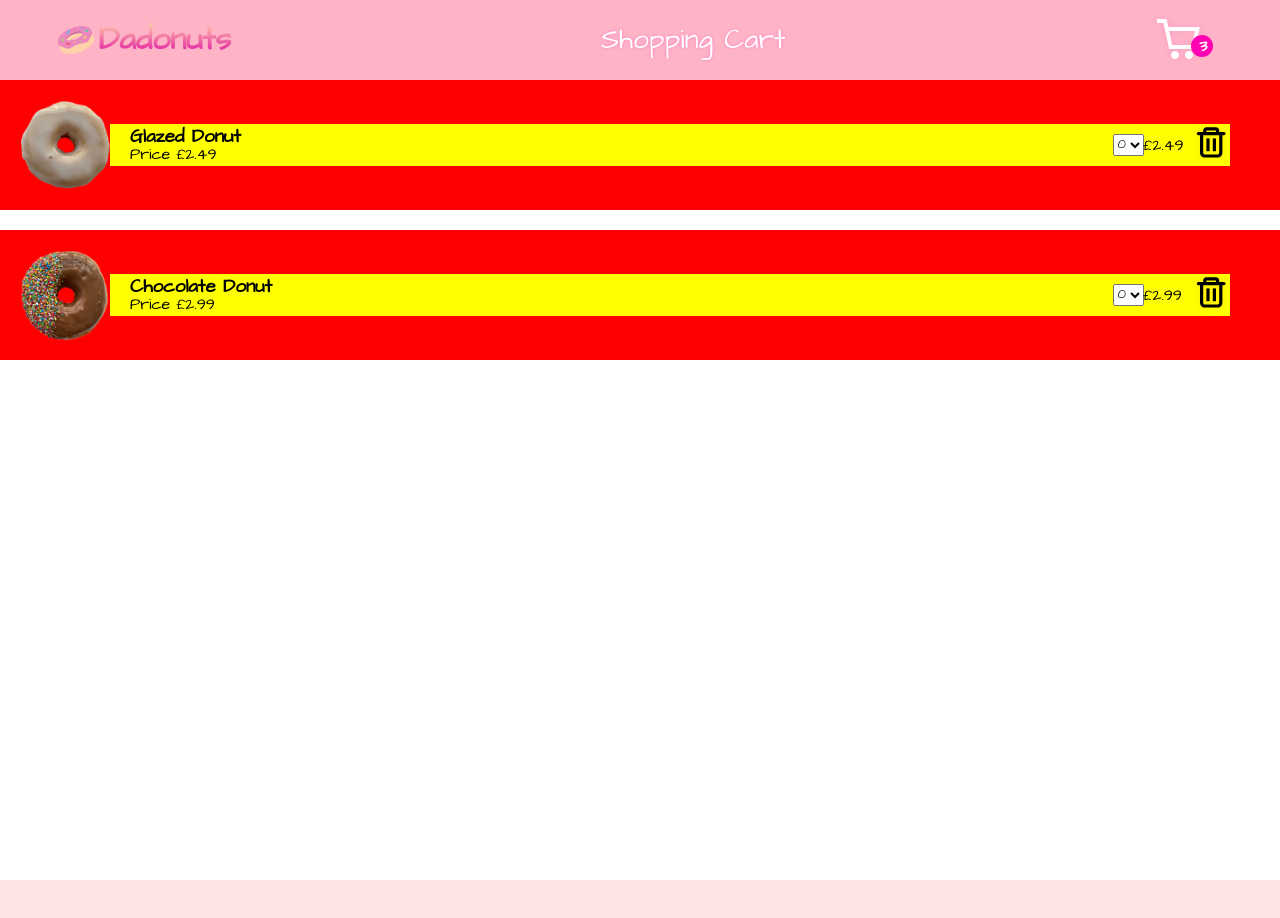
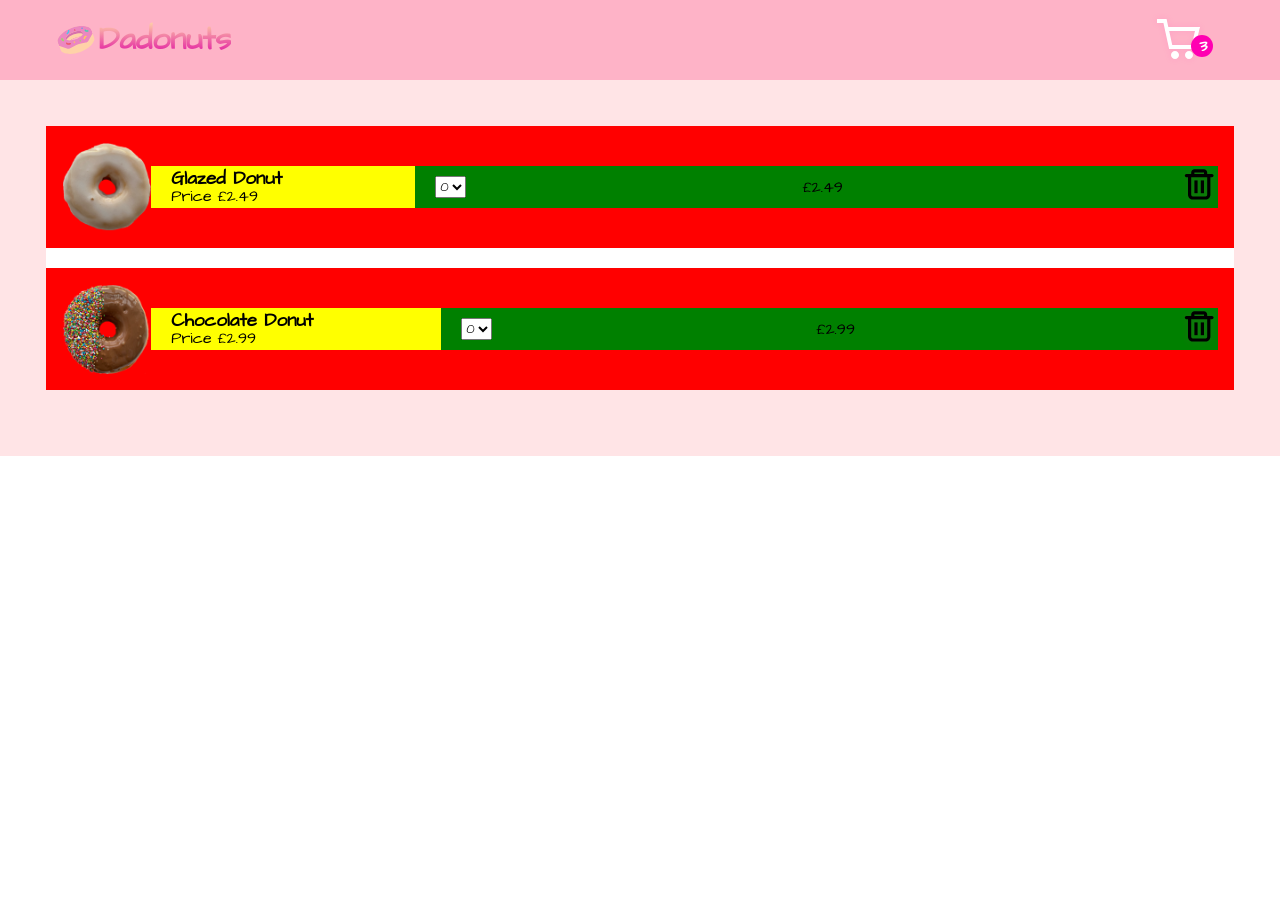
Before and after one commit to harry79ph/react-js-dadonuts, a React (Create React App) app: page /cart in a window 1280 px wide. Shown: the top 918 px of the page. After the commit the page ends 800 px from the top, so only its background shows below. Built offline with nearby package versions, Linux system fonts and the light colour scheme.

Commit message:
minor changes

```diff
--- a/src/components/CartNav.js
+++ b/src/components/CartNav.js
@@ -1,16 +1,12 @@
-import { NavContainer, NavLink, ItemWrapper, MenuWrapper, ShoppingCart } from "./styles/Navbar.styled";
+import { NavContainer, NavLink, MenuWrapper, ShoppingCart } from "./styles/Navbar.styled";
 import logo from '../images/logo.svg';
-import { CartHeader } from "./styles/CartNav.styled";
 
 const CartNav = () => {
     return (
         <NavContainer position="static">
             <NavLink><img src={logo} alt="Dadonuts" />Dadonuts</NavLink>
-            <ItemWrapper display="flex">
-                <CartHeader>Shopping Cart</CartHeader>
-            </ItemWrapper>
             <MenuWrapper right="0">
-                <ShoppingCart display="inline"/>
+                <ShoppingCart display="inline" cursor="auto"/>
                 <span>
                     <p>3</p>
                 </span>
--- a/src/components/styles/Cart.styled.js
+++ b/src/components/styles/Cart.styled.js
@@ -3,17 +3,17 @@ import { CgTrash } from 'react-icons/cg';
 
 export const CartContainer = styled.div`
     color: #000;
+    max-width: 100vw;
     line-height: 1;
 `;
 
 export const CartContent = styled.div`
     background-color: #ffe4e6;
-    height: 1000px;
+    padding: clamp(0.6rem, 3.6vw, 4rem);;
 `;
 
 export const CartList = styled.ul`
     background-color: #fff;
-    height: 800px;
 `;
 
 export const CartItem = styled.li`
@@ -25,7 +25,7 @@ export const CartItem = styled.li`
     background-color: red;
     min-height: 100px;
     transition: all .2s cubic-bezier(0, 0, .2, 1);
-    padding: 1.25rem;
+    padding: 1rem;
 `;
 
 export const ItemImg = styled.img`
@@ -42,17 +42,21 @@ export const InnerWrap = styled.div`
     display: flex;
     align-items: center;
     justify-content: space-between;
-    width: calc(100% - 120px);
+    width: calc(100% - 80px);
     background: yellow;
 `;
 
 export const ItemContent = styled.div`
     padding-left: 1.25rem;
+    flex-grow: 1;
 `;
 
 export const ItemInfo = styled.div`
+    flex-grow: 5;
     display: flex;
+    background-color: green;
     align-items: center;
+    justify-content: space-between;
     padding-right: 0;
     padding-left: 1.25rem;
     @media screen and (min-width: 650px) {
@@ -69,6 +73,7 @@ export const ItemQuantity = styled.select`
 
 export const ItemTotal = styled.div`
     min-width: 3rem;
+    text-align: center;
 `;
 
 export const ItemRemove = styled.div`
--- a/src/components/styles/CartNav.styled.js
+++ /dev/null
@@ -1,15 +0,0 @@
-import styled from 'styled-components';
-
-export const CartHeader = styled.h2`
-    color: #fff;
-    text-shadow: 0px 0px 3px rgba(255, 0, 178, 0.3);
-    text-decoration: none;
-    line-height: 1;
-    text-align: center;
-    font-size: clamp(1.4rem, 2.2vw, 2rem);
-    margin: 0 0.8em;
-    font-weight: 500;
-    @media screen and (max-width: 420px) {
-        display: none;
-    }
-`;
--- a/src/components/styles/Navbar.styled.js
+++ b/src/components/styles/Navbar.styled.js
@@ -113,7 +113,7 @@ export const ShoppingCart = styled(CgShoppingCart)`
     display: inline;
     font-size: 3rem;
     margin-right: 1.6em;
-    cursor: pointer;
+    cursor: ${props => props.cursor || "pointer"};
     @media screen and (max-width: 650px) {
         display: ${props => props.display || "none"};
         font-size: 3rem;
```
